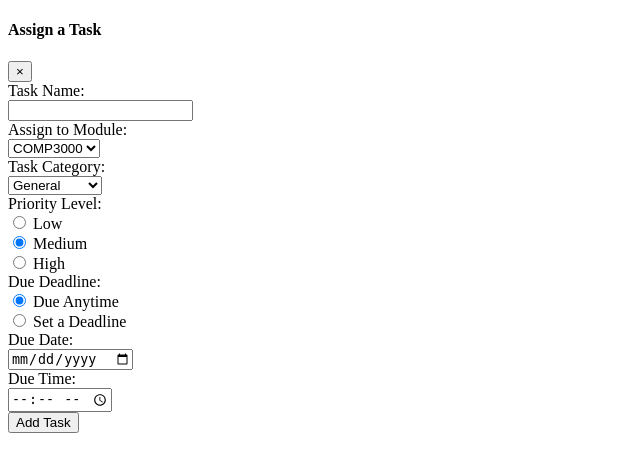
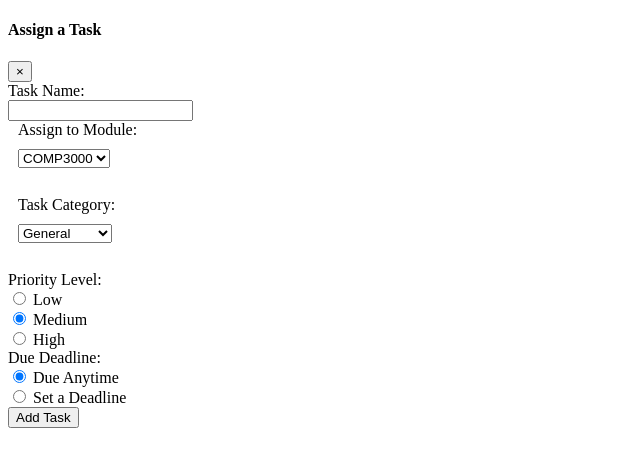
Before and after one commit to SheKei/COMP3000-Computing-Project, a PHP site: page /assign_task.php in a window 1280 px wide. Shown: the top 472 px of the page, without its empty margins (0-640 px from the left). Run offline with PHP 8.4, Linux system fonts and the light colour scheme.

Commit message:
JQuery to hide deadline section if no deadline is selected implemented

```diff
--- /dev/null
+++ b/Hourly/JQuery/assign_task.js
@@ -0,0 +1,12 @@
+$(function(){
+    //If set deadline option is clicked
+    $("#setDeadline").click(function(){
+        //Reveal input form to set deadline
+        $(".deadline").removeClass("hidden");
+    });
+
+    $("#dueAnytime").click(function(){
+        //Reveal input form to set deadline
+        $(".deadline").addClass("hidden");
+    });
+});
--- a/Hourly/View/assign_task.php
+++ b/Hourly/View/assign_task.php
@@ -2,6 +2,18 @@
 <html lang="en">
 <head>
     <meta charset="UTF-8">
+    <script src="../JQuery/assign_task.js"></script>
+    <style>
+        #taskCategory, #moduleCode,  #moduleLabel{
+            margin: 10px;
+        }
+
+        #categoryLabel, #taskCategory{margin-right:10px;}
+
+        #categoryLabel{padding:10px;}
+
+        .hidden{display: none;}
+    </style>
 </head>
 <body>
     <div class="modal fade" id="taskModal">
@@ -84,7 +96,7 @@
                         </div>
 
                         <!-- SET THE DATE OF DEADLINE -->
-                        <section class="deadline">
+                        <section class="deadline hidden">
                             <div class="form-group row">
                                 <label for="dueDate" class="col-form-label">Due Date: </label>
                                 <div class="col-auto">
```
